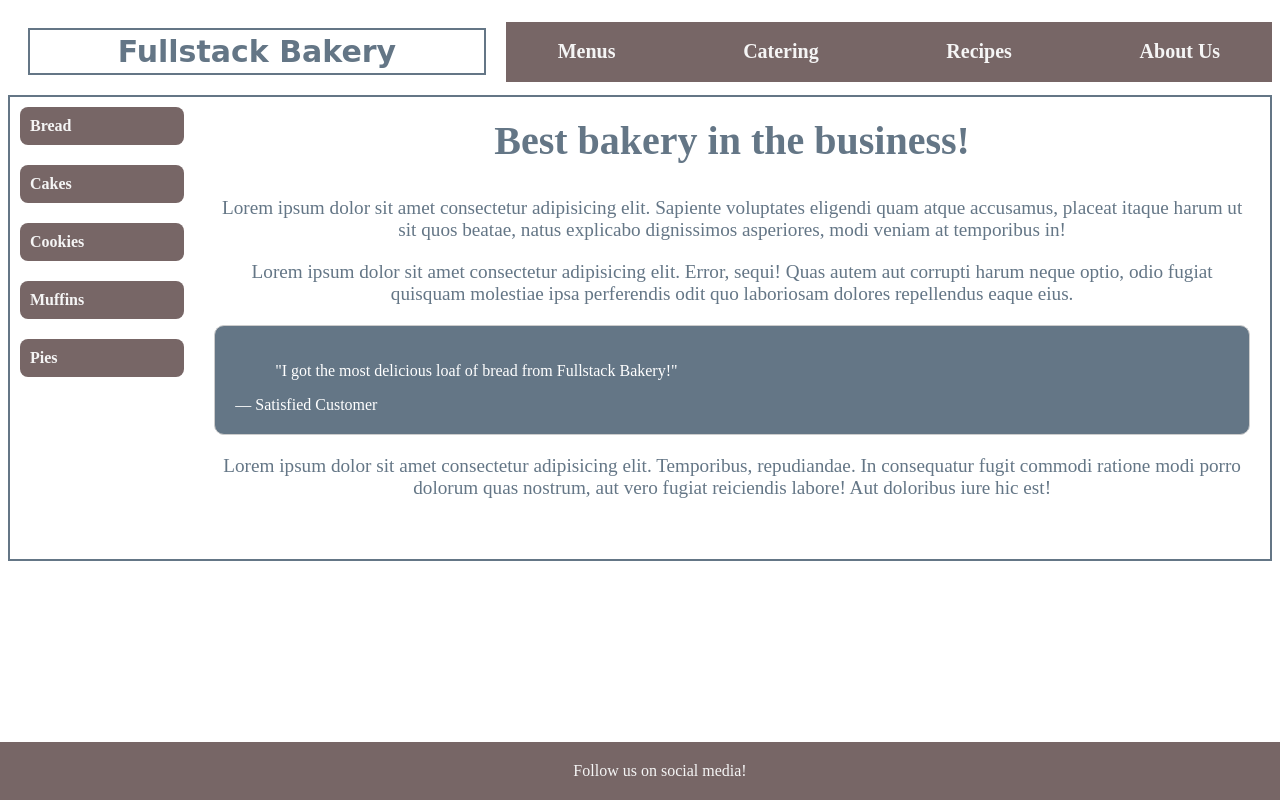
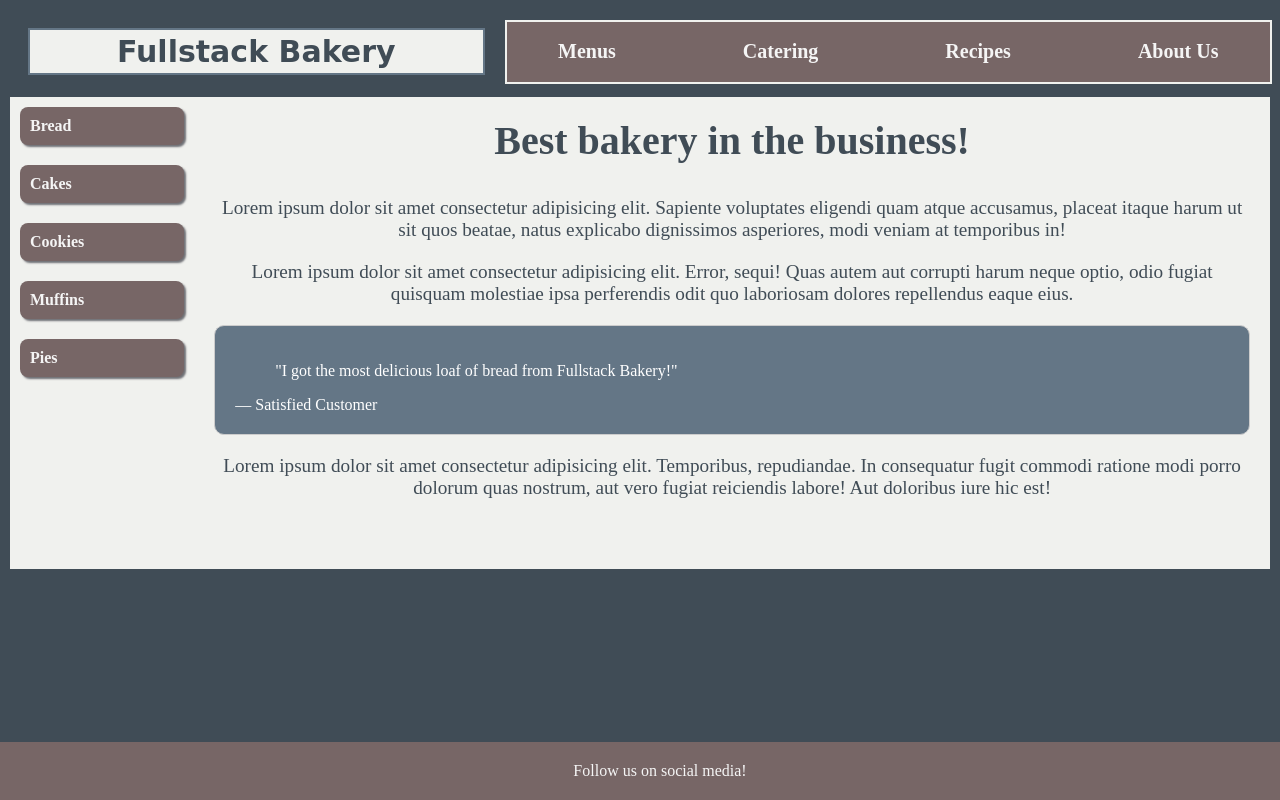
Before and after one commit to angel-hsuu/Unit1.FullstackBakery, a plain HTML site: page index.html in a window 1280 px wide. Drawn offline with Linux system fonts and the light colour scheme.

Commit message:
Fullstack Bakery

```diff
--- a/styles.css
+++ b/styles.css
@@ -2,7 +2,7 @@
     font-size: 30px;
     font-family: cursive;
     font-weight: bold;
-    color: rgb(100, 118, 134);
+    color: rgb(64, 76, 86);
     display:inline-flex;
     justify-content: center;
     text-align: left;
@@ -10,6 +10,8 @@
     padding:4px;
     cursor:default;
     flex-grow: 1;
+    background-color: rgb(240, 241, 238);
+
 
 }
 
@@ -20,6 +22,7 @@ nav{
     height: 60px;
     gap: 3ch;
     flex-grow: 2;
+    border: 2px solid rgb(240, 241, 238);
 
 }
 
@@ -68,30 +71,27 @@ li{
     border-radius: 8px;
     margin: 10px;
     padding-right: 100px;
+    box-shadow: 2px 2px 2px rgb(111, 112, 117)
 }
 
 
 main{
     display: flex;
-    border: 2px solid rgb(100, 118, 134);
+    border: 2px solid rgb(64, 76, 86);
+    background-color: rgb(240, 241, 238);
 }
 
 h1{
     font-size: 2.5em;
-    color: rgb(100, 118, 134);
+    color: rgb(64, 76, 86);
     text-align: center;
     margin-top: 20px;
-}
-
-img{
-    width: 70%;
-    height: auto;
 }
 
 p{
     font-size: 1.2em;
     font-family:'Times New Roman', Times, serif;
-    color: rgb(100, 118, 134);
+    color: rgb(64, 76, 86);
     text-align: center;
     margin: 20px;
 }
@@ -118,5 +118,9 @@ footer{
     left: 0;
 }
 .highlight{
-    padding-bottom: 40px;
+    padding-bottom: 50px;
 }
+
+html, body {
+   background-color: rgb(64, 76, 86);
+}
```
